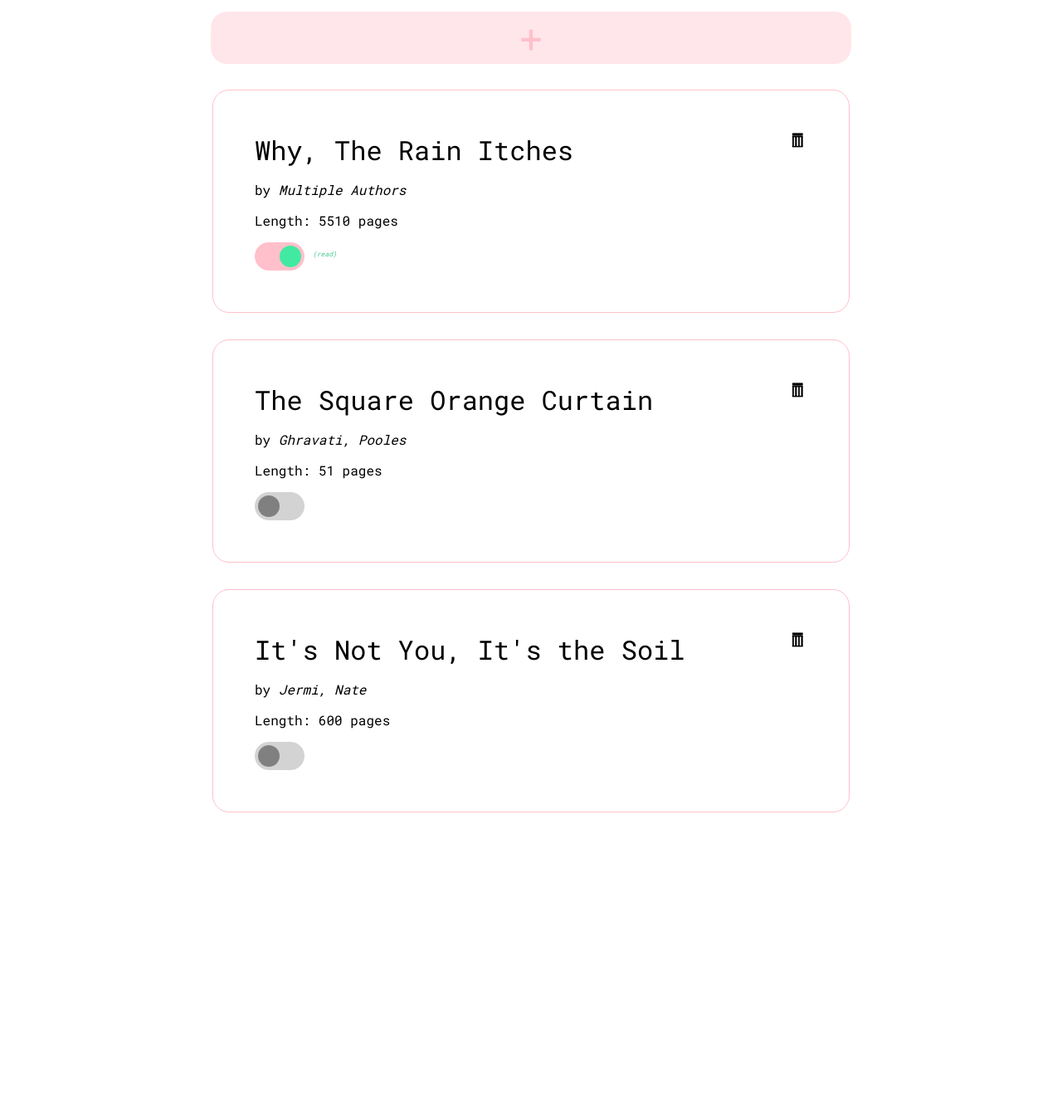
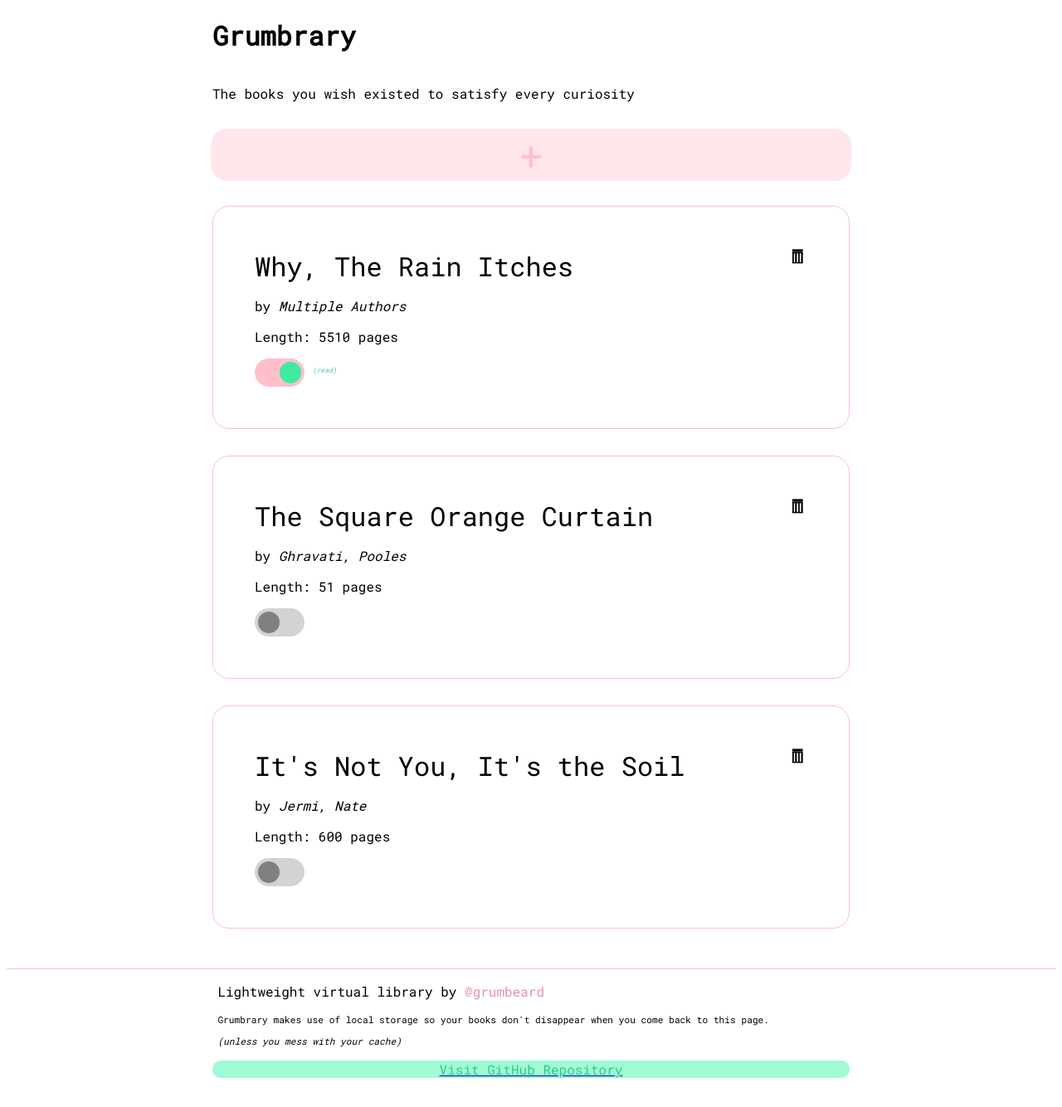
Before and after one commit to grumbeard/grumbrary, a plain HTML site: page index.html in a window 1280 px wide. Shown: the whole page at 83% size. Before the commit the page ends 1003 px from the top, so only its background shows below. Drawn offline with Linux system fonts and the light colour scheme.

Commit message:
Add header and footer elements with styling

```diff
--- a/index.html
+++ b/index.html
@@ -7,7 +7,10 @@
   <link rel="stylesheet" type="text/css" href="styles/main.css">
 </head>
 <body>
-  <header></header>
+  <header>
+    <h1>Grumbrary</h1>
+    <p id="subheading">The books you wish existed to satisfy every curiosity</p>
+  </header>
   <main>
     <div id="add-btn-container">
       <div id="add-btn">+</div>
@@ -38,7 +41,14 @@
       </ul>
     </div>
   </main>
-  <footer></footer>
+  <footer>
+    <p>Lightweight virtual library by <a href="https://github.com/grumbeard/library">@grumbeard</a></p>
+    <p class="text-note">Grumbrary makes use of local storage so your books don't disappear when you come back to this page.</p>
+    <p class="text-note"><em>(unless you mess with your cache)</em></p>
+    <a href="https://github.com/grumbeard">
+      <div class="btn">Visit GitHub Repository</div>
+    </a>
+  </footer>
   <script src="javascript/main.js"></script>
 </body>
 </html>
--- a/styles/main.css
+++ b/styles/main.css
@@ -1,13 +1,23 @@
 @import url('https://fonts.googleapis.com/css2?family=Roboto+Mono&display=swap');
 
 /* SET BASIC LAYOUT */
-#form-container, #books-container, #add-btn-container {
+header, footer, #form-container, #books-container, #add-btn-container {
   max-width: 800px;
   margin: 0 auto;
 }
 
 body {
   font-family: 'Roboto Mono', monospace;
+}
+
+/* HEADER */
+h1 {
+  font-size: 2em;
+  padding: 0 0.5em;
+}
+
+#subheading {
+  padding: 1em;
 }
 
 
@@ -62,13 +72,16 @@ body {
   margin-top: 2em;
   padding: 1em;
   border: none;
+}
+
+#add-form input[type=submit], .btn {
   border-radius: 10px;
   cursor: pointer;
   background-color: rgba(18, 244, 149, 0.4);
   color: rgba(20, 186, 116, 0.8);
 }
 
-#add-form input[type=submit]:hover {
+#add-form input[type=submit]:hover, .btn:hover {
   background-color: rgba(29, 232, 147, 0.6);
   color: white;
 }
@@ -194,3 +207,37 @@ body {
   background-color: rgb(255, 192, 203, 0.6);
   color: white;
 }
+
+main {
+  padding-bottom: 2em;
+  border-bottom: 1px solid pink;
+}
+
+
+/* FOOTER */
+footer {
+  padding-bottom: 1em;
+}
+
+footer p {
+  padding: 0 1.4em;
+}
+
+footer p a {
+  text-decoration: none;
+  color: rgb(232, 146, 161);
+}
+
+footer p a:hover {
+  color: rgb(231, 113, 146);
+}
+
+.text-note {
+  font-size: 0.7em;
+  padding: 0 2em;
+}
+
+.btn {
+  margin: 1em;
+  text-align: center;
+}
```
